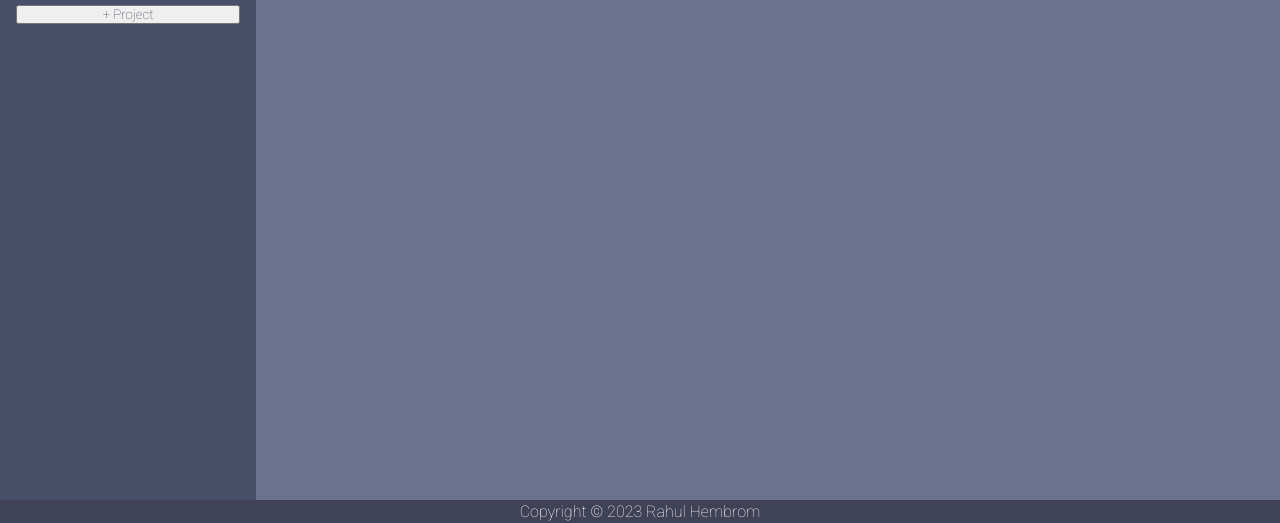
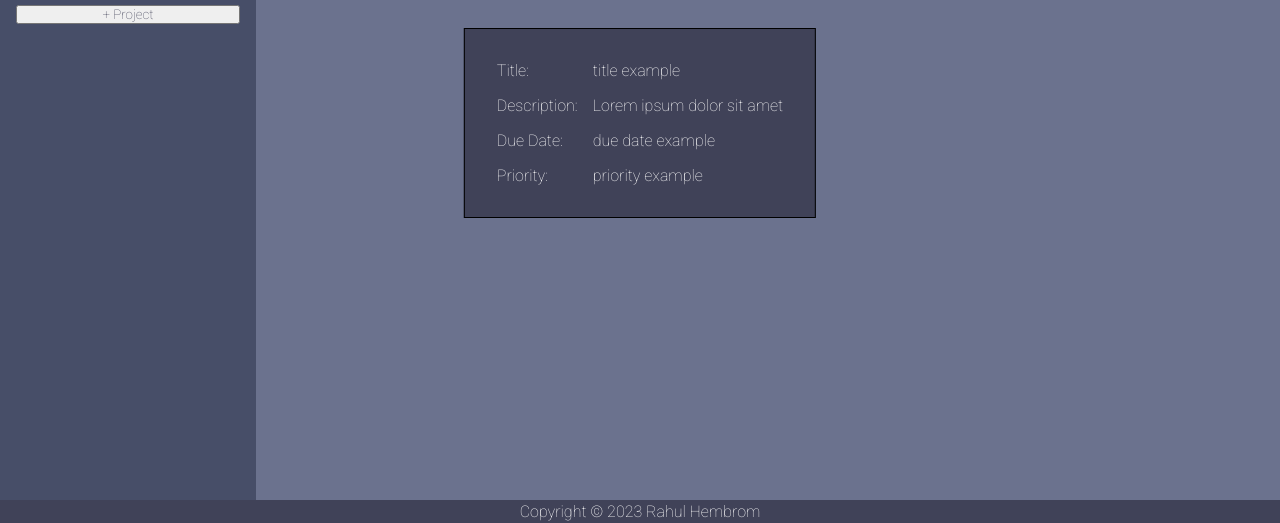
Before and after one commit to zammyk/to-do, a website built with webpack: page dist/index.html in a window 1280 px wide. Shown: the part 277-800 px from the top of the page. Built offline with nearby package versions, Linux system fonts and the light colour scheme.

Commit message:
add temp details overlay

```diff
--- a/dist/index.html
+++ b/dist/index.html
@@ -27,6 +27,24 @@
           <button id="addTodoItem">+</button>
         </div>
       </div>
+      <div class="details">
+        <div>
+          <span>Title: </span>
+          <span>title example</span>
+        </div>
+        <div>
+          <span>Description: </span>
+          <span>Lorem ipsum dolor sit amet </span>
+        </div>
+        <div>
+          <span>Due Date: </span>
+          <span>due date example</span>
+        </div>
+        <div>
+          <span>Priority: </span>
+          <span>priority example</span>
+        </div>
+      </div>
       <footer class="flex">Copyright © 2023 Rahul Hembrom</footer>
     </div>
     <script src="main.js"></script>
--- a/dist/style.css
+++ b/dist/style.css
@@ -85,3 +85,26 @@ footer {
 #addTodoItem {
   color: #404258;
 }
+
+.details {
+  position: absolute;
+  background-color: #404258;
+  top: 50%;
+  left: 50%;
+  transform: translate(-50%, -50%);
+  z-index: 10;
+  display: flex;
+  flex-direction: column;
+  gap: 1rem;
+  padding: 2rem;
+  border: black solid 1px;
+}
+
+.details div {
+  display: flex;
+  gap: 1rem;
+}
+
+.details div span:first-child {
+  width: 5rem;
+}
```
